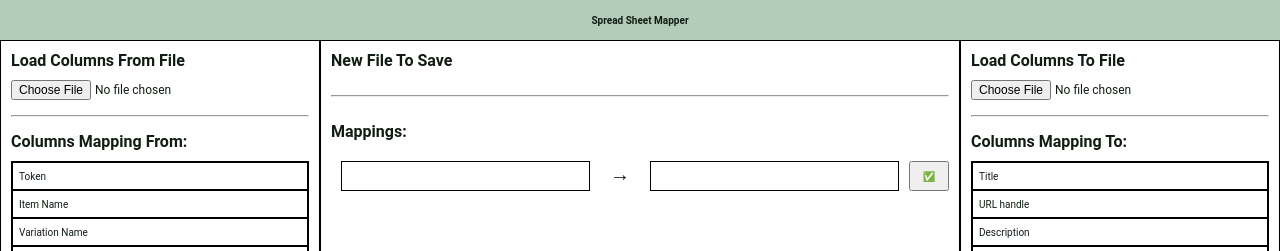
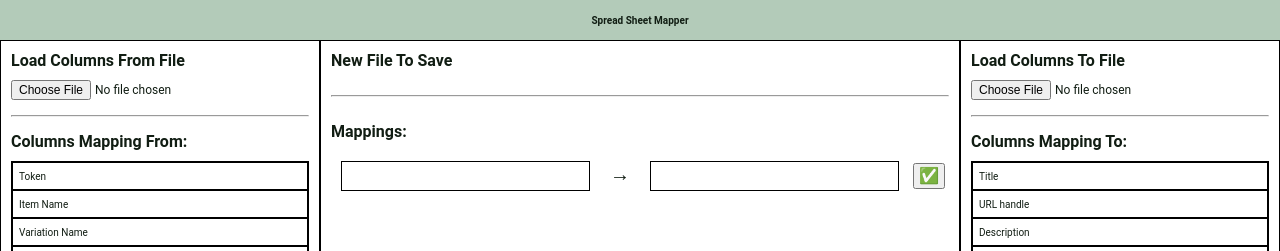
Before and after one commit to mccordgh/spreadsheet-mapper, a React (Create React App) app: page / in a window 1280 px wide. Shown: the top 251 px of the page. Built offline with nearby package versions, Linux system fonts and the light colour scheme.

Commit message:
styling on mappings button

```diff
--- a/src/styles/MappingItem.css
+++ b/src/styles/MappingItem.css
@@ -38,6 +38,11 @@
 }
 
 .mapping-item--button {
-    margin: rem;
+    padding-bottom: 0.3rem;
+    margin: 0.2rem 0.4rem;
+    font-size: 1.6rem;
     grid-column: 4;
+    justify-content: center;
+    align-items: center;
+    display: flex;
 }
```
